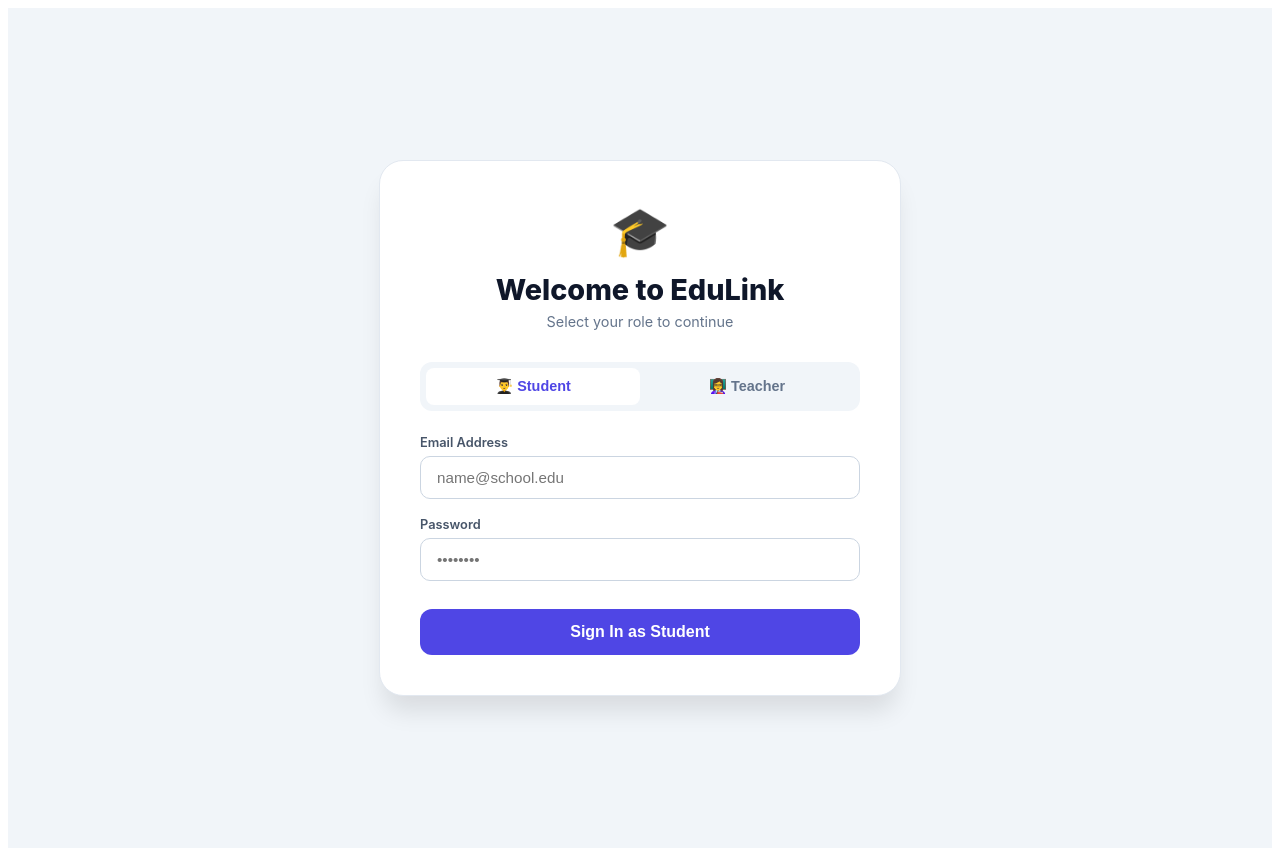
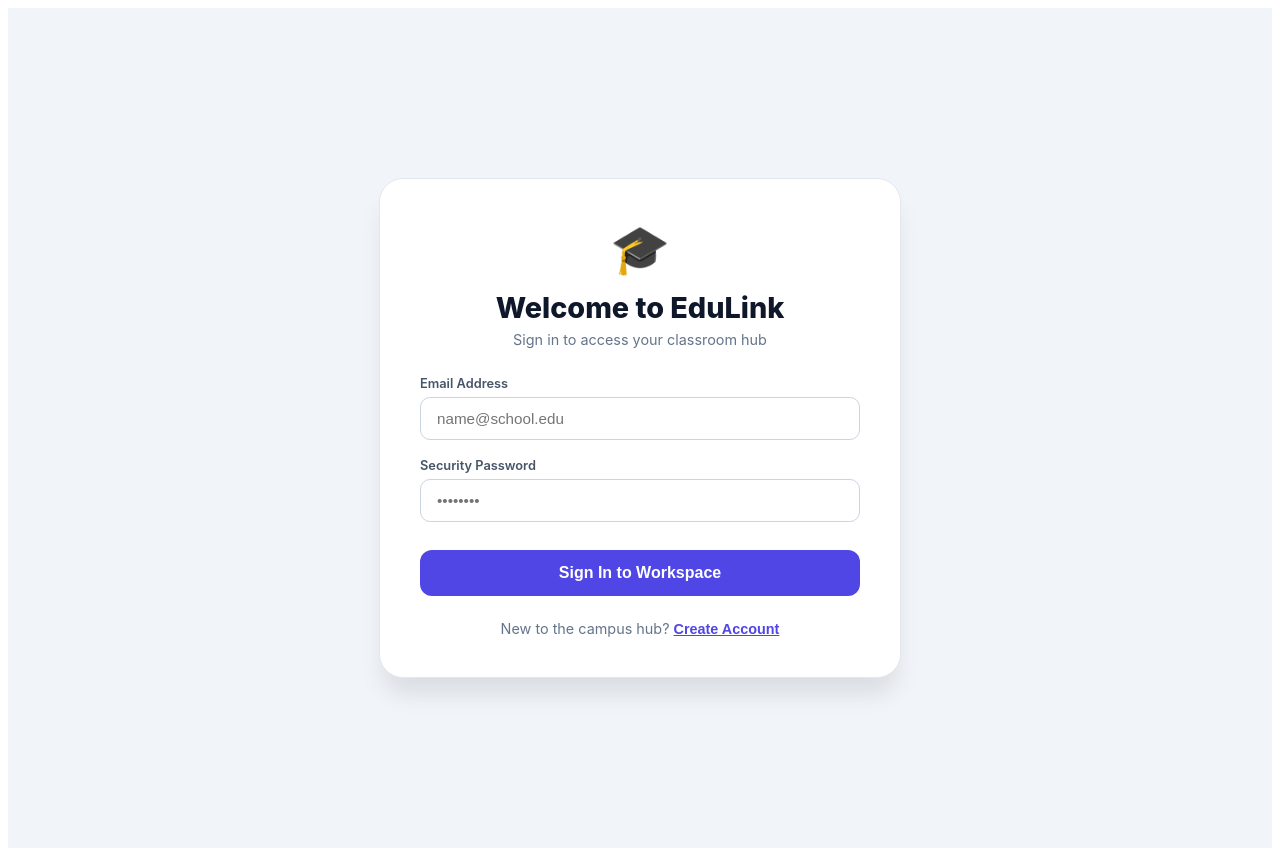
Before and after one commit to Khushnoor-Kaur/Edulink, a React (Vite) app in the folder frontend/: page / in a window 1280 px wide. Built offline with nearby package versions, Linux system fonts and the light colour scheme.

Commit message:
feat: complete active registration flow and user dynamic session login retention handling

```diff
--- a/frontend/src/App.jsx
+++ b/frontend/src/App.jsx
@@ -2,13 +2,14 @@ import React, { useState, useEffect } from 'react';
 import axios from 'axios';
 
 function App() {
-  // Authentication & View States
+  // Auth Screen Flow States
   const [isLoggedIn, setIsLoggedIn] = useState(false);
-  const [role, setRole] = useState('student'); // 'student' or 'teacher'
+  const [isSignup, setIsSignup] = useState(false); // Toggle signup layout vs login layout
+  const [role, setRole] = useState('student');
   const [email, setEmail] = useState('');
   const [password, setPassword] = useState('');
 
-  // Core App Data States
+  // App Main State
   const [announcements, setAnnouncements] = useState([]);
   const [annTitle, setAnnTitle] = useState('');
   const [annContent, setAnnContent] = useState('');
@@ -19,7 +20,6 @@ function App() {
   const [resLink, setResLink] = useState('');
   const [subject, setSubject] = useState('Math');
 
-  // Analytics State
   const [analytics, setAnalytics] = useState({ metrics: { classAverage: '0%', attendanceRate: '0%', submissions: '0%' }, roster: [] });
   const [loading, setLoading] = useState(false);
 
@@ -41,10 +41,31 @@ function App() {
     axios.get(`${API_BASE}/api/resources`).then((res) => setResources(res.data)).catch(err => console.log(err));
   };
 
+  // Connect to live Signup API Endpoint
+  const handleSignup = (e) => {
+    e.preventDefault();
+    if (!email || !password) return alert("Please fill out all registration fields!");
+
+    axios.post(`${API_BASE}/api/auth/signup`, { email, password, role })
+      .then((res) => {
+        alert(res.data.message + " Please sign in now.");
+        setIsSignup(false); // Send them directly to login layout screen
+        setPassword('');
+      })
+      .catch((err) => alert(err.response?.data?.error || "Registration failed"));
+  };
+
+  // Connect to live Login API Verification Endpoint
   const handleLogin = (e) => {
     e.preventDefault();
-    if (!email || !password) return alert("Please fill out your login details!");
+    if (!email || !password) return alert("Please type your username and password!");
+
+    axios.post(`${API_BASE}/api/auth/login`, { email, password })
+      .then((res) => {
+        setRole(res.data.role);
         setIsLoggedIn(true);
+      })
+      .catch((err) => alert(err.response?.data?.error || "Invalid Credentials"));
   };
 
   const handlePostAnnouncement = (e) => {
@@ -73,18 +94,24 @@ function App() {
       .catch(() => setLoading(false));
   };
 
-  // ================= 1. LOGIN PORTAL VIEW =================
+  // ================= 1. GATEWAY VIEW PORTAL LAYER =================
   if (!isLoggedIn) {
     return (
       <div style={{ fontFamily: '-apple-system, BlinkMacSystemFont, "Segoe UI", Roboto, sans-serif', backgroundColor: '#f1f5f9', minHeight: '100vh', display: 'flex', alignItems: 'center', justifyContent: 'center', padding: '20px' }}>
         <div style={{ backgroundColor: '#ffffff', maxWidth: '440px', width: '100%', borderRadius: '24px', padding: '40px', boxShadow: '0 20px 25px -5px rgba(0, 0, 0, 0.1)', border: '1px solid #e2e8f0' }}>
 
-          <div style={{ textAlign: 'center', marginBottom: '32px' }}>
+          <div style={{ textAlign: 'center', marginBottom: '28px' }}>
             <span style={{ fontSize: '3rem' }}>🎓</span>
-            <h1 style={{ fontSize: '1.8rem', fontWeight: '800', margin: '12px 0 6px 0', color: '#0f172a' }}>Welcome to EduLink</h1>
-            <p style={{ color: '#64748b', fontSize: '0.9rem', margin: 0 }}>Select your role to continue</p>
+            <h1 style={{ fontSize: '1.8rem', fontWeight: '800', margin: '12px 0 6px 0', color: '#0f172a' }}>
+              {isSignup ? "Create EduLink Profile" : "Welcome to EduLink"}
+            </h1>
+            <p style={{ color: '#64748b', fontSize: '0.9rem', margin: 0 }}>
+              {isSignup ? "Register to access your workspace" : "Sign in to access your classroom hub"}
+            </p>
           </div>
 
+          {/* Role selector picker is active during Signup flow view context */}
+          {isSignup && (
             <div style={{ display: 'flex', backgroundColor: '#f1f5f9', padding: '6px', borderRadius: '12px', marginBottom: '24px' }}>
               <button type="button" onClick={() => setRole('student')} style={{ flex: 1, padding: '10px', borderRadius: '8px', border: 'none', cursor: 'pointer', fontWeight: '600', fontSize: '0.9rem', backgroundColor: role === 'student' ? '#ffffff' : 'transparent', color: role === 'student' ? '#4f46e5' : '#64748b', transition: 'all 0.2s' }}>
                 👨‍🎓 Student
@@ -93,27 +120,37 @@ function App() {
                 👩‍🏫 Teacher
               </button>
             </div>
+          )}
 
-          <form onSubmit={handleLogin} style={{ display: 'flex', flexDirection: 'column', gap: '18px' }}>
+          <form onSubmit={isSignup ? handleSignup : handleLogin} style={{ display: 'flex', flexDirection: 'column', gap: '18px' }}>
             <div>
               <label style={{ fontSize: '0.8rem', fontWeight: '600', color: '#475569', display: 'block', marginBottom: '6px' }}>Email Address</label>
               <input type="email" placeholder="name@school.edu" value={email} onChange={(e) => setEmail(e.target.value)} style={{ width: '100%', padding: '12px 16px', borderRadius: '10px', border: '1px solid #cbd5e1', fontSize: '0.95rem', boxSizing: 'border-box' }} required />
             </div>
             <div>
-              <label style={{ fontSize: '0.8rem', fontWeight: '600', color: '#475569', display: 'block', marginBottom: '6px' }}>Password</label>
+              <label style={{ fontSize: '0.8rem', fontWeight: '600', color: '#475569', display: 'block', marginBottom: '6px' }}>Security Password</label>
               <input type="password" placeholder="••••••••" value={password} onChange={(e) => setPassword(e.target.value)} style={{ width: '100%', padding: '12px 16px', borderRadius: '10px', border: '1px solid #cbd5e1', fontSize: '0.95rem', boxSizing: 'border-box' }} required />
             </div>
 
             <button type="submit" style={{ backgroundColor: '#4f46e5', color: '#fff', border: 'none', padding: '14px', borderRadius: '12px', fontWeight: '600', cursor: 'pointer', fontSize: '1rem', marginTop: '10px' }}>
-              Sign In as {role === 'teacher' ? 'Teacher' : 'Student'}
+              {isSignup ? `Register Profile` : "Sign In to Workspace"}
             </button>
           </form>
+
+          {/* Toggle Button view between signup mode and login mode */}
+          <div style={{ textTransform: 'none', textAlign: 'center', marginTop: '24px', fontSize: '0.9rem', color: '#64748b' }}>
+            {isSignup ? "Already have an account?" : "New to the campus hub?"}{" "}
+            <button type="button" onClick={() => setIsSignup(!isSignup)} style={{ background: 'none', border: 'none', color: '#4f46e5', fontWeight: '600', cursor: 'pointer', padding: 0, fontSize: '0.9rem', textDecoration: 'underline' }}>
+              {isSignup ? "Sign In Here" : "Create Account"}
+            </button>
+          </div>
+
         </div>
       </div>
     );
   }
 
-  // ================= 2. WORKSPACE VIEW (LOGGED IN) =================
+  // ================= 2. MAIN APP WORKSPACE VIEW (LOGGED IN) =================
   return (
     <div style={{ fontFamily: '-apple-system, BlinkMacSystemFont, "Segoe UI", Roboto, sans-serif', backgroundColor: '#f8fafc', minHeight: '100vh', color: '#0f172a' }}>
 
@@ -124,7 +161,7 @@ function App() {
         </div>
         <div style={{ display: 'flex', alignItems: 'center', gap: '16px' }}>
           <span style={{ fontSize: '0.85rem', fontWeight: '600', color: role === 'teacher' ? '#047857' : '#1d4ed8', backgroundColor: role === 'teacher' ? '#d1fae5' : '#eff6ff', padding: '6px 14px', borderRadius: '20px' }}>
-            {role === 'teacher' ? '👩‍🏫 Teacher Workspace' : '👨‍🎓 Student Dashboard'}
+            {role === 'teacher' ? '👩‍🏫 Teacher Profile' : '👨‍🎓 Student Profile'}
           </span>
           <button onClick={() => setIsLoggedIn(false)} style={{ background: 'none', border: '1px solid #cbd5e1', padding: '6px 12px', borderRadius: '8px', cursor: 'pointer', fontSize: '0.85rem', fontWeight: '500', color: '#64748b' }}>
             Logout
@@ -134,7 +171,7 @@ function App() {
 
       <div style={{ maxWidth: '1280px', margin: '0 auto', padding: '40px 20px' }}>
 
-        {/* TEACHER ONLY STATS & ROSTER PANEL */}
+        {/* TEACHER ANALYTICS VIEW PANEL (TEACHER ONLY) */}
         {role === 'teacher' && (
           <div style={{ marginBottom: '40px' }}>
             <h2 style={{ fontSize: '1.5rem', fontWeight: '800', margin: '0 0 4px 0' }}>📈 Class Performance Analytics</h2>
@@ -194,10 +231,10 @@ function App() {
           </div>
         )}
 
-        {/* ================= CONTENT INTERFACE GRID ================= */}
+        {/* ================= INTERFACE GRID CONTENT ================= */}
         <div style={{ display: 'grid', gridTemplateColumns: role === 'teacher' ? 'repeat(auto-fit, minmax(350px, 1fr))' : '1fr', gap: '32px', alignItems: 'start' }}>
 
-          {/* CREATION SIDEBAR (TEACHERS ONLY) */}
+          {/* CONTROL BOX PANEL FOR FORMS (TEACHERS ONLY) */}
           {role === 'teacher' && (
             <div style={{ display: 'flex', flexDirection: 'column', gap: '32px' }}>
               <div style={{ backgroundColor: '#ffffff', borderRadius: '16px', border: '1px solid #e2e8f0', padding: '28px' }}>
@@ -235,7 +272,7 @@ function App() {
             </div>
           )}
 
-          {/* ACTIVE FEEDS VIEW PANEL (STUDENTS & TEACHERS) */}
+          {/* SHARED POSTS RENDER ROW COLUMNS */}
           <div style={{ display: 'flex', flexDirection: 'column', gap: '40px', gridColumn: role === 'teacher' ? 'span 2' : 'span 1' }}>
             <div>
               <h2 style={{ fontSize: '1.4rem', fontWeight: '800', margin: '0 0 20px 0' }}>📌 Institutional Notice Board</h2>
```
Also changed, not shown: 1 other file (tests, documents, lock files or other folders). Lines whose indentation alone changed are shown as unchanged.
